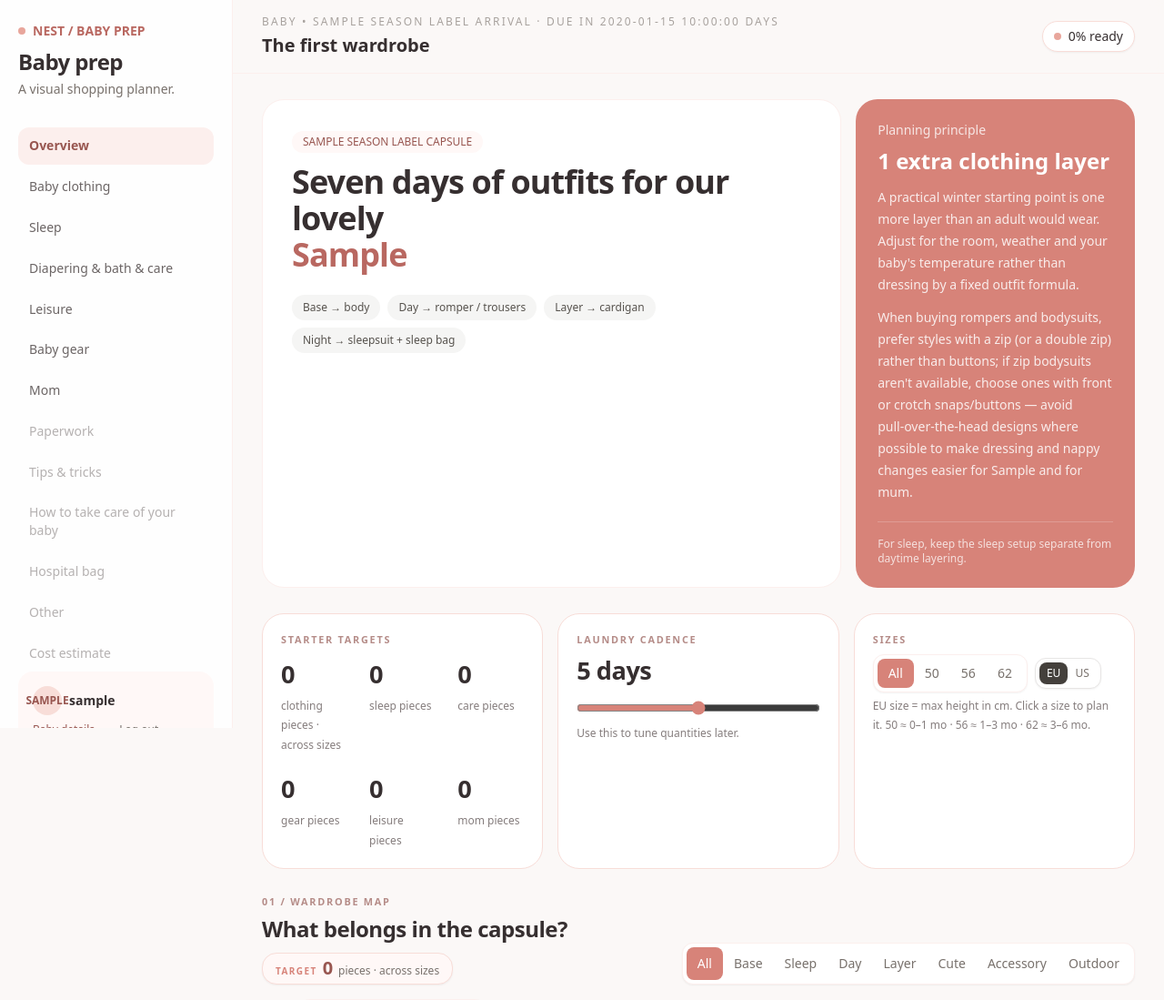
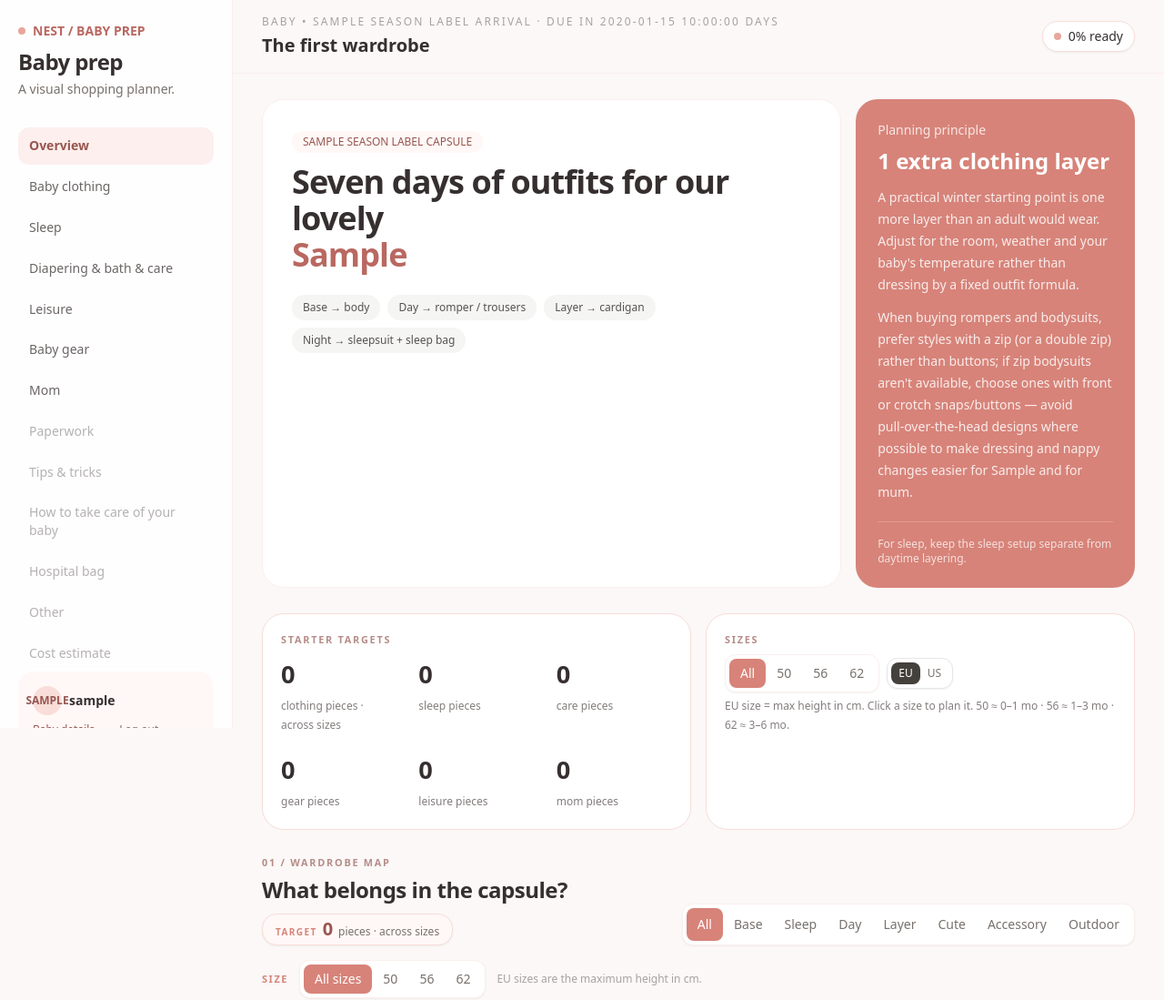
Before and after one commit to Sudonuma/baby-prep-dashboard, a Python web app: template templates/index.html in a window 1280 px wide. Shown: the top 1099 px of the page at 91% size. Run offline with Jinja, Linux system fonts and the light colour scheme; the template is opened without the code that fills it: most values are stand-ins (such as "Sample title", 1, 10 or a date in 2020); some libraries are stand-ins or nearby versions.

Commit message:
Remove laundry cadence card; stats row becomes two balanced cards

```diff
--- a/templates/index.html
+++ b/templates/index.html
@@ -101,9 +101,8 @@
           </div>
         </section>
 
-        <section class="grid gap-4 md:grid-cols-3">
+        <section class="grid gap-4 md:grid-cols-2">
           <div class="card"><div class="label">Starter targets</div><div class="mt-1 grid grid-cols-2 gap-x-6 gap-y-3 sm:grid-cols-3"><div><div class="metric" x-text="wardrobeTargets"></div><div class="muted" x-text="sizeFilter==='All' ? 'clothing pieces · across sizes' : 'clothing pieces · size ' + sizeLabel(sizeFilter)"></div></div><div><div class="metric" x-text="sleepTargets"></div><div class="muted">sleep pieces</div></div><div><div class="metric" x-text="careTargets"></div><div class="muted">care pieces</div></div><div><div class="metric" x-text="gearTargets"></div><div class="muted">gear pieces</div></div><div><div class="metric" x-text="leisureTargets"></div><div class="muted">leisure pieces</div></div><div><div class="metric" x-text="momTargets"></div><div class="muted">mom pieces</div></div></div></div>
-          <div class="card"><div class="label">Laundry cadence</div><div class="metric"><span x-text="laundryDays"></span> days</div><input type="range" min="3" max="7" x-model.number="laundryDays" @change="save()" class="mt-3 w-full accent-blush-500"><div class="muted">Use this to tune quantities later.</div></div>
           <div class="card"><div class="label">Sizes</div><div class="mt-2 flex flex-wrap items-center gap-2"><div class="flex rounded-xl border border-blush-100 bg-white p-1 text-sm shadow-sm"><template x-for="s in ['All','50','56','62']"><button @click="sizeFilter=s" :class="sizeFilter===s ? 'bg-blush-500 text-white' : 'text-stone-500 hover:bg-stone-50'" class="rounded-lg px-3 py-1.5 transition" x-text="sizeLabel(s)"></button></template></div><div class="flex rounded-xl border border-stone-200 bg-white p-1 text-xs shadow-sm"><template x-for="sys in ['EU','US']"><button @click="setSizeSystem(sys)" :class="sizeSystem===sys ? 'bg-stone-700 text-white' : 'text-stone-500 hover:bg-stone-50'" class="rounded-lg px-2 py-1 transition" x-text="sys"></button></template></div></div><div class="muted" x-text="sizesCardHint"></div></div>
         </section>
 
@@ -419,7 +418,7 @@
       // per account on the server.
       const counts={};
       return {
-        filter:'All', sleepFilter:'All', careFilter:'All', momFilter:'All', sizeFilter:'All', sizeSystem:'EU', laundryDays:5, selectedOutfit:0, customOpen:false,
+        filter:'All', sleepFilter:'All', careFilter:'All', momFilter:'All', sizeFilter:'All', sizeSystem:'EU', selectedOutfit:0, customOpen:false,
         counts,
         async hydrate(){
           // Load this account's state from the server. On the very first load
@@ -448,8 +447,6 @@
               if(links){ this.userLinks=links; s.links=links; }
               const brands=JSON.parse(localStorage.getItem('babyBrands')||'null');
               if(brands){ this.brands=brands; s.brands=brands; }
-              const laun=Number(localStorage.getItem('laundryDays')||0);
-              if(laun){ this.laundryDays=laun; s.laundryDays=laun; }
               const sys=localStorage.getItem('sizeSystem');
               if(sys){ this.sizeSystem=sys; s.sizeSystem=sys; }
               const th=localStorage.getItem('babyTheme');
@@ -460,7 +457,6 @@
               if(s.counts) this.counts=s.counts;
               if(s.links) this.userLinks=s.links;
               if(s.brands) this.brands=s.brands;
-              if(s.laundryDays!=null) this.laundryDays=s.laundryDays;
               if(s.sizeSystem) this.sizeSystem=s.sizeSystem;
               if(s.theme && s.theme!==document.documentElement.dataset.theme){
                 document.documentElement.dataset.theme=s.theme;
@@ -481,7 +477,6 @@
                 counts:this.counts,
                 links:this.userLinks,
                 brands:this.brands,
-                laundryDays:this.laundryDays,
                 sizeSystem:this.sizeSystem,
                 theme: document.documentElement.dataset.theme || 'peach',
               }),
```
Also changed, not shown: README.md.
